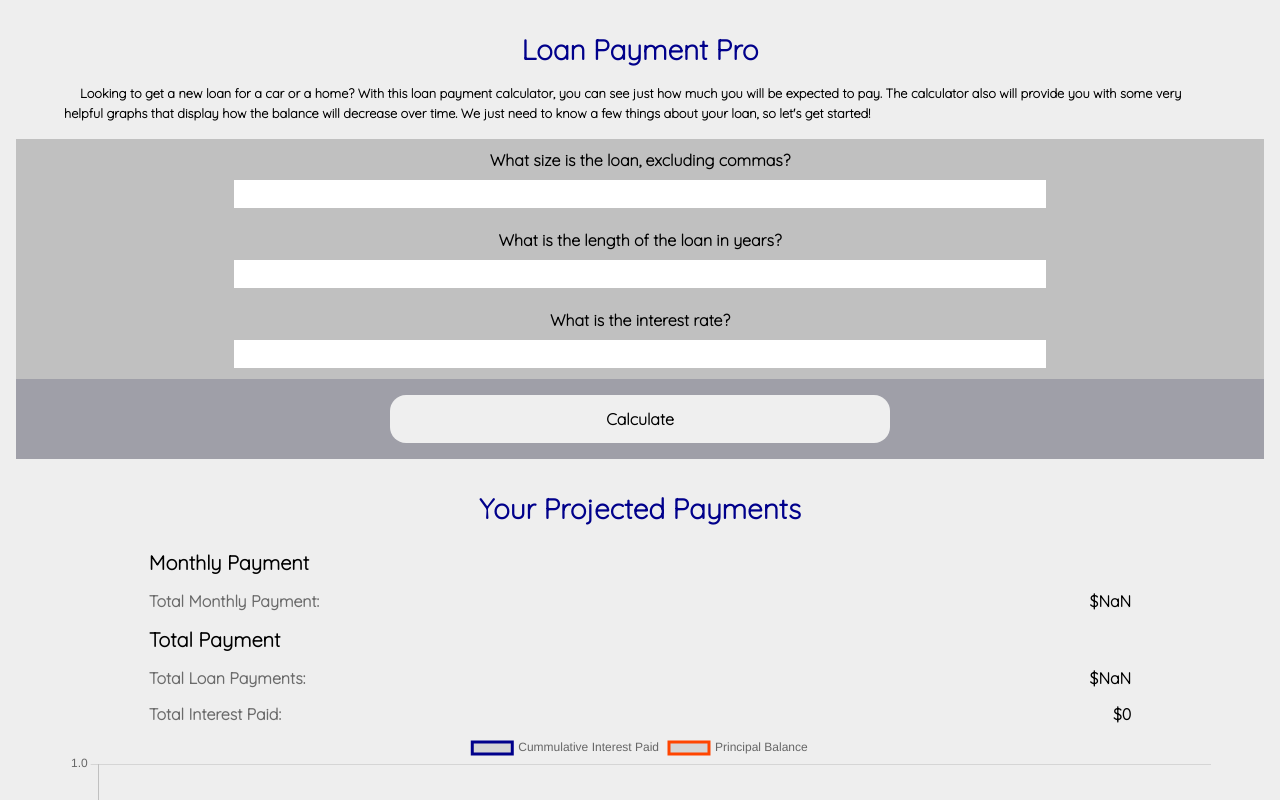
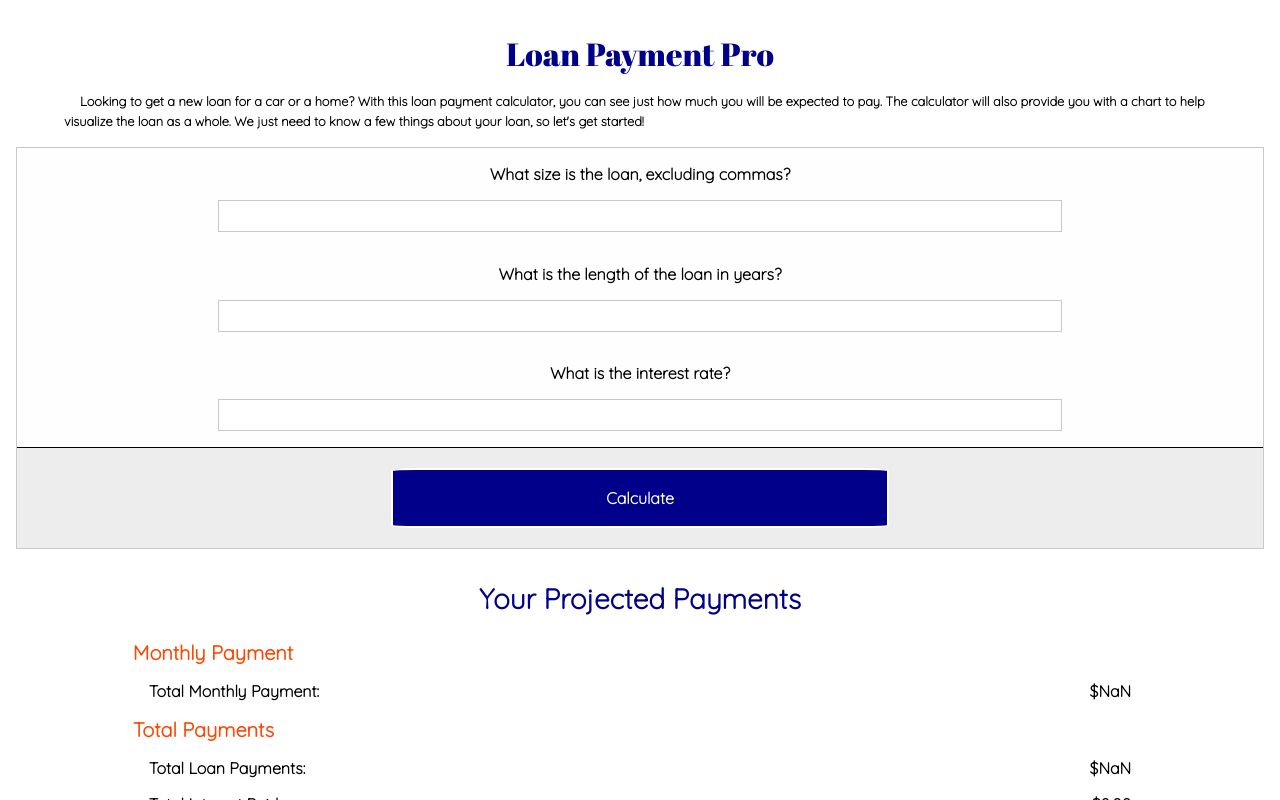
Before and after one commit to nateHamshar/loan-calculator-app, a React (Create React App) app: page / in a window 1280 px wide. Both pictures are taken after a click on the button "Calculate". Shown: the top 800 px of the page. Built offline with nearby package versions, Linux system fonts and the light colour scheme.

Commit message:
styling tweaks@import url('https://fonts.googleapis.com/css2?family=Cormorant+Garamond&display=swap');

```diff
--- a/src/App.css
+++ b/src/App.css
@@ -1,8 +1,9 @@
+
 *{
     padding: 0;
     margin: 0;
 }
 
 .App{
-    background-color: rgb(238, 238, 238);
+    background-color: rgb(255, 255, 255);
 }
--- a/src/DataCharts.css
+++ b/src/DataCharts.css
@@ -0,0 +1,6 @@
+.amortizationChartHeader{
+    margin-top: 2rem;
+    color: darkblue;
+    text-align: center;
+    font-size: 1.75rem;
+}
--- a/src/DataCharts.js
+++ b/src/DataCharts.js
@@ -1,64 +1,35 @@
 
 import { useState } from "react";
 import LineChart from "./LineChart";
+import "./DataCharts.css";
+
 
 const DataCharts = ({dataArray, length}) => {
 
-    // const dataArray = [{
-    //     id: 1,
-    //     interestPaidFromMonthlyPayment: 0,
-    //     amountPaidToPrincipal: 0,
-    //     cummulativeInterestPaid: 0,
-    //     newBalance: 0
-    // // }];
 
-    // const [dataArray, setDataArray] = useState([{
-    //     id: 1,
-    //     interestPaidFromMonthlyPayment: 0,
-    //     amountPaidToPrincipal: 0,
-    //     cummulativeInterestPaid: 0,
-    //     newBalance: 0
-    // }])
-
-    const [dataForChart, setDataForChart] = useState({
+    const [dataForChart] = useState({
         labels: dataArray.map((object) => object.id
         ),
         datasets: [{
             label: "Cummulative Interest Paid",
             data: dataArray.map((object) => object.cummulativeInterestPaid),
-            borderColor: "darkblue"
+            borderColor: "darkblue",
+            pointStyle: "line"
         },
         {
             label: "Principal Balance",
             data: dataArray.map((object) => object.newBalance),
-            borderColor: "orangered"
+            borderColor: "orangered",
+            pointStyle: "line"
         }],
     })
 
 
-    // let newPrincipal = principal;
-    // let totalInterestPaid = 0;
-
-    // let j = 2
-
-    // for (let i = 1; i <= length * 12; i++) {
-
-    //     dataArray.push({
-    //         id: j,
-    //         interestPaidFromMonthlyPayment: (newPrincipal * (rate / 12)),
-    //         amountPaidToPrincipal: (monthlyPayment - ((newPrincipal * (rate / 12)))),
-    //         cummulativeInterestPaid: totalInterestPaid + (newPrincipal * (rate / 12)),
-    //         newBalance: newPrincipal - (monthlyPayment - ((newPrincipal * (rate / 12))))
-    //     });
-    //     newPrincipal -= (monthlyPayment - ((newPrincipal * (rate / 12))))
-    //     totalInterestPaid += (newPrincipal * (rate / 12));
-    //     j++;
-    // }
-
 
     return (
-        <div className="DataCharts">
-            <LineChart dataForChart={dataForChart}  />
+        <div className="dataCharts">
+            <h1 className="amortizationChartHeader">Amortization Chart</h1>
+            <LineChart dataForChart={dataForChart} />
         </div>
     )
 }
--- a/src/DataNumbers.css
+++ b/src/DataNumbers.css
@@ -27,12 +27,15 @@
 .paymentHeader{
     margin: .5rem;
     font-size: 1.25rem;
+    color: orangered ;
+    margin-left: -.5rem;
 }
 
 .paymentText{
     margin: .5rem;
     font-weight: 600;
-    color: rgba(0, 0, 0, 0.548);
+    color: rgb(0, 0, 0);
+
 }
 
 .dollarAmount{
--- a/src/DataNumbers.js
+++ b/src/DataNumbers.js
@@ -1,4 +1,3 @@
-
 import DataCharts from "./DataCharts";
 import "./DataNumbers.css";
 
@@ -42,23 +41,22 @@ const DataNumbers = (props) => {
         j++;
     }
     let totalLoanPayment;
-    totalLoanPayment = (parseFloat(totalInterestPaid) + parseFloat(P)).toLocaleString("en-US");
+    totalLoanPayment = (parseFloat(totalInterestPaid) + parseFloat(P)).toLocaleString("en-US", {maximumFractionDigits: 2});
     return (
         <div className="dataNumbers">
             <h1 className="dataNumbersHeader">Your Projected Payments</h1>
 
             <div className="monthlyPaymentDiv paymentDiv">
                 <h3 className="monthlyPayment paymentHeader">Monthly Payment</h3>
-                <p className="monthlyPaymentAmount paymentText">Total Monthly Payment: <span className="dollarAmount">${monthlyPayment.toLocaleString(undefined, {maximumFractionDigits: 2})}</span></p>
+                <p className="monthlyPaymentAmount paymentText">Total Monthly Payment: <span className="dollarAmount">${monthlyPayment.toLocaleString("en-US", {maximumFractionDigits: 2, minimumFractionDigits: 2})}</span></p>
             </div>
 
 
             <div className="totalPaymentDiv paymentDiv">
-                <h3 className="totalPayment paymentHeader">Total Payment</h3>
+                <h3 className="totalPayment paymentHeader">Total Payments</h3>
                 <p className="totalPaymentAmount paymentText">Total Loan Payments: <span className="dollarAmount">${totalLoanPayment}</span></p>
-                <p className="totalInterestAmount paymentText">Total Interest Paid: <span className="dollarAmount">${totalInterestPaid.toLocaleString("en-US")}</span></p>
+                <p className="totalInterestAmount paymentText">Total Interest Paid: <span className="dollarAmount">${totalInterestPaid.toLocaleString("en-US", {maximumFractionDigits: 2, minimumFractionDigits: 2})}</span></p>
             </div>
-
             <DataCharts
                 monthlyPayment={monthlyPayment}
                 principal={P}
--- a/src/Intro.css
+++ b/src/Intro.css
@@ -1,4 +1,5 @@
 @import url('https://fonts.googleapis.com/css2?family=Quicksand:wght@300&display=swap');
+@import url('https://fonts.googleapis.com/css2?family=Abril+Fatface&display=swap');
 
 .introDiv{
     font-family: 'Quicksand', sans-serif;
@@ -9,7 +10,9 @@
 }
 
 .introHeader{
-    font-size: 1.75rem;
+    font-family: 'Abril Fatface', cursive;
+    font-weight: 300;
+    font-size: 2rem;
     margin-top: 2rem;
     margin-bottom: 1rem;
     color: darkblue;
--- a/src/Intro.js
+++ b/src/Intro.js
@@ -4,7 +4,7 @@ const Intro = () => {
     return (
         <div className="introDiv">
             <h1 className="introHeader">Loan Payment Pro</h1>
-            <p className="introDescription">Looking to get a new loan for a car or a home? With this loan payment calculator, you can see just how much you will be expected to pay. The calculator also will provide you with some very helpful graphs that display how the balance will decrease over time. We just need to know a few things about your loan, so let's get started!</p>
+            <p className="introDescription">Looking to get a new loan for a car or a home? With this loan payment calculator, you can see just how much you will be expected to pay. The calculator will also provide you with a chart to help visualize the loan as a whole. We just need to know a few things about your loan, so let's get started!</p>
         </div>
     );
 }
--- a/src/LineChart.css
+++ b/src/LineChart.css
@@ -1,3 +1,4 @@
 .lineChartDiv{
-    width: 90vw;
+    margin-top: 1rem;
+    margin-bottom: 2rem;
 }
--- a/src/LineChart.js
+++ b/src/LineChart.js
@@ -5,10 +5,20 @@ import "./LineChart.css";
 const LineChart = ({dataForChart}) => {
 
 
+
     return (
         <div className="lineChartDiv">
-            <Line data={dataForChart} />
+            <Line data={dataForChart}
+                  style={{width: "95vw", height: "40vh"}} options={{maintainAspectRatio: false,
+                            scales: {
+                                y: {
+                                    min: 0,
+                                }
+                            },
+                  }
+                 } />
         </div>
 )}
 
+
 export default LineChart;
--- a/src/LoanForm.css
+++ b/src/LoanForm.css
@@ -1,18 +1,16 @@
 @import url('https://fonts.googleapis.com/css2?family=Quicksand:wght@300&display=swap');
 
 .loanFormDiv{
-    background-color: rgba(121, 121, 121, 0.397);
-    margin: 0 1rem;
+    background-color: rgba(240, 240, 240, 0.103);
+    margin: 1rem 1rem;
+    border: 1px solid rgba(128, 128, 128, 0.425);
 }
 
 .loanForm{
     font-family: 'Quicksand', sans-serif;
     display: flex;
     flex-direction: column;
-    justify-content: center;
-    justify-content: space-evenly;
-    margin: 1rem auto;
-    height: 40vh;
+    height: 50vh;
 }
 
 .inputDiv{
@@ -22,8 +20,8 @@
     align-items: center;
     justify-content: space-evenly;
     height: 25%;
+    width: 100%;
 }
-
 .loanLabel{
     color: black;
     font-weight: 600;
@@ -31,26 +29,40 @@
 
 .inputField{
     border: none;
-    height: 35%;
+    height: 30%;
     width: 65%;
+    border: 1px solid rgba(128, 128, 128, 0.425);
+    text-align: end;
+    padding-right: 2rem;
 }
-
 .submitDiv{
-    background-color: rgba(78, 78, 110, 0.288);
+    background-color: rgba(77, 77, 77, 0.096);
+    border-top: 1px solid black
 }
 
 .loanSubmitButton{
-    border: none;
+    border: 2px solid white;
+    background-color: darkblue;
+    color: white;
+    font: "Quicksand", sans-serif;
     width: 40%;
     height: 60%;
-    border-radius: 1rem;
+    border-radius: 5%;
     text-align: center;
     font-family: 'Quicksand', sans-serif;
     font-weight: 800;
     font-size: 1rem;
 }
 
-.loanSubmitButton:hover,
+.loanSubmitButton:hover{
+    cursor: pointer;
+    color: darkblue;
+    background-color: white;
+    border: 1px solid darkblue;
+    transition-duration: .25s;
+}
+
 .loanSubmitButton:active{
-    cursor: pointer;
+    width: 38%;
+    height: 60%;
 }
--- a/src/LoanForm.js
+++ b/src/LoanForm.js
@@ -1,5 +1,5 @@
 import { useState } from "react";
-import DataNumbers from "./DataNumbers"
+import DataNumbers from "./DataNumbers";
 import "./LoanForm.css";
 
 const LoanForm = () => {
@@ -15,6 +15,7 @@ const LoanForm = () => {
         setRate((document.getElementById("loanInterest").value) / 100);
         setDisplayData(true);
     }
+
     return (
         <div className="all">
         <div className="loanFormDiv">
@@ -25,7 +26,7 @@ const LoanForm = () => {
                 </div>
                 <div className="inputDiv">
                     <label htmlFor="loanLength" className="loanLabel">What is the length of the loan in years?</label>
-                    <input id="loanLength" required type="number" min="0" step="0.1" className="loanLengthInput inputField" />
+                    <input id="loanLength" required type="number" min="0" step="0.1" className="loanLengthInput inputField"/>
                 </div>
                 <div className="inputDiv">
                     <label htmlFor="loanInterest" className="loanLabel">What is the interest rate?</label>
@@ -43,6 +44,7 @@ const LoanForm = () => {
         }
         </div>
 
+
     );
 }
 
```
